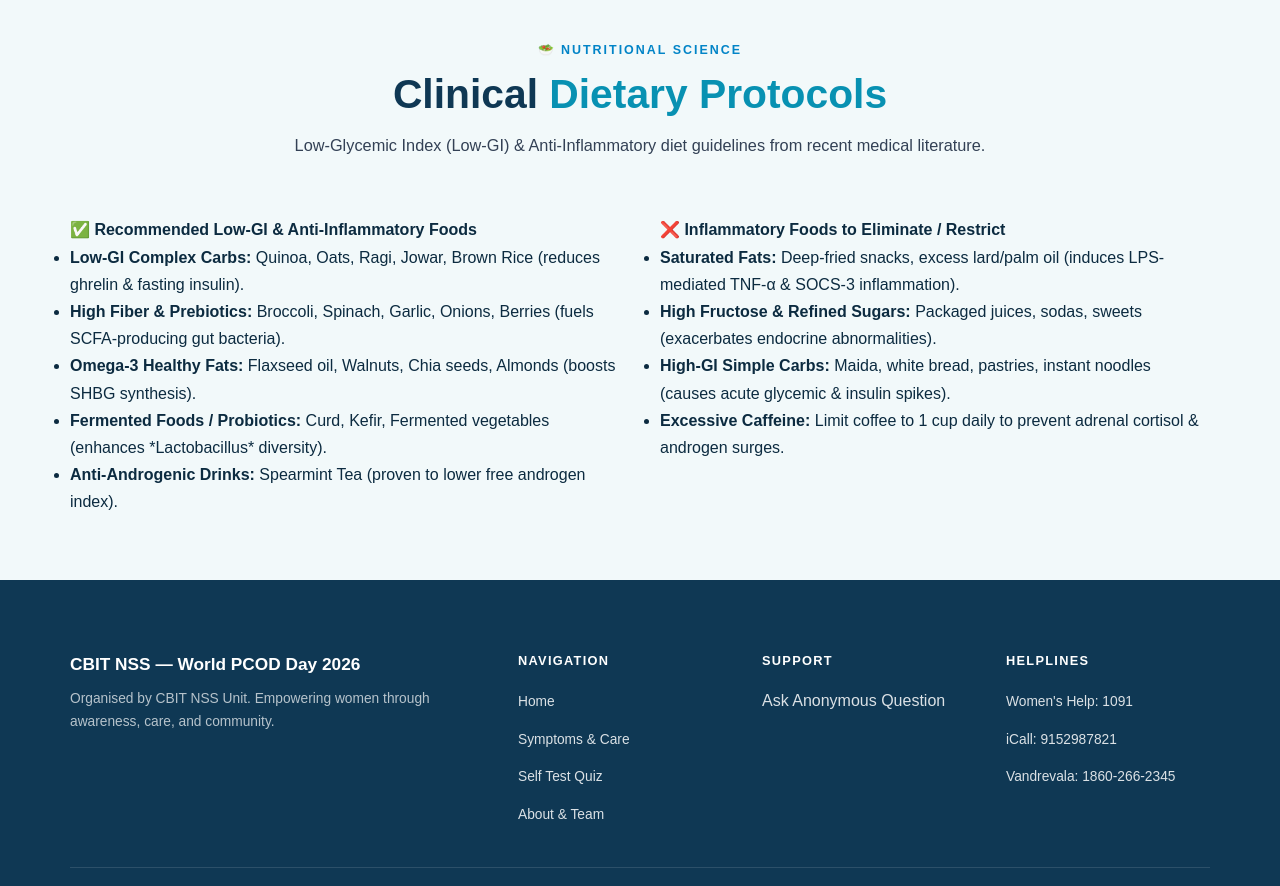
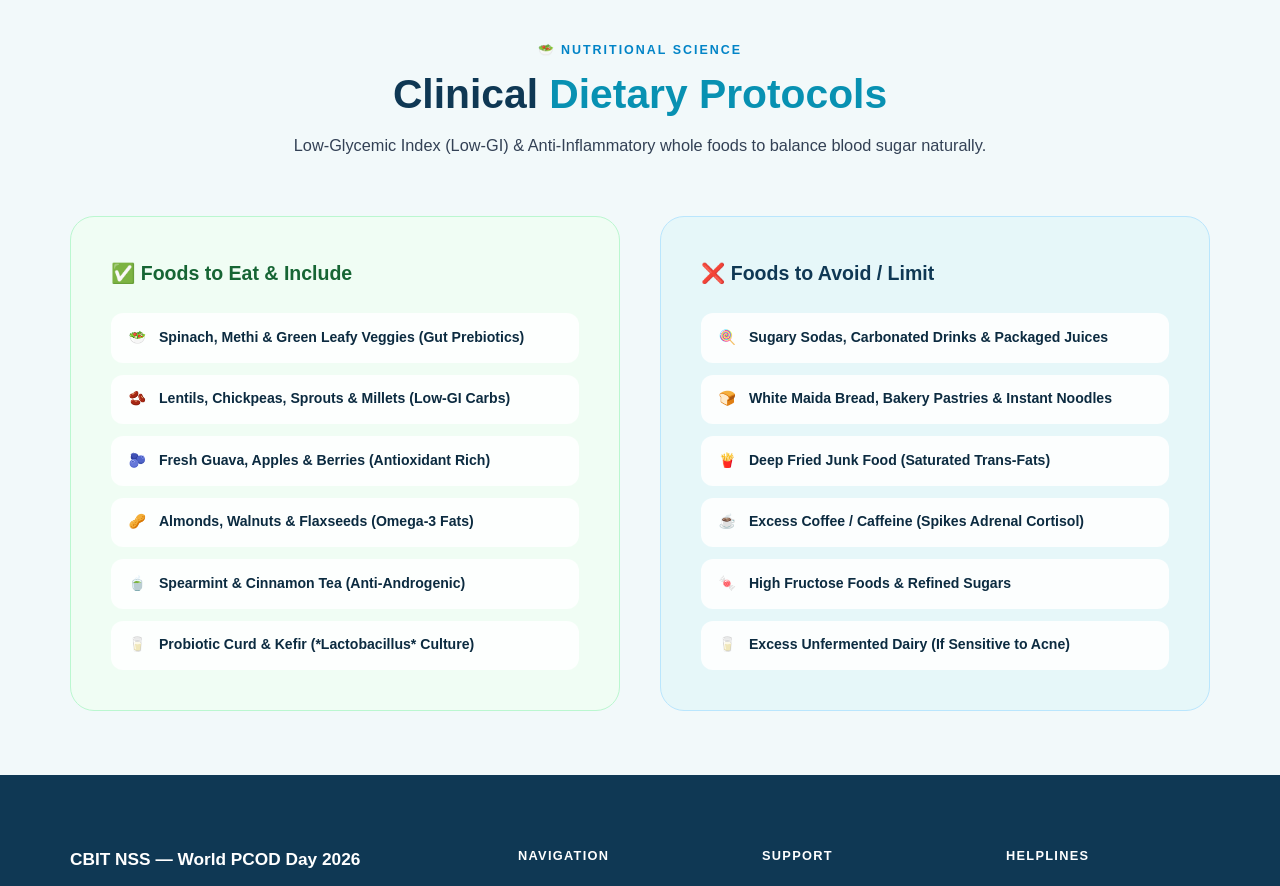
Before and after one commit to vroom0456/CBITNSS-World-PMOS-Day, a Next.js app: page /symptoms in a window 1280 px wide. Shown: the part 1600-2486 px from the top of the page. Built offline with nearby package versions, Linux system fonts and the light colour scheme.

Commit message:
Restore exact original .diet-box, .food-list, and .food-item column structures for Clinical Dietary Protocols

```diff
--- a/src/app/symptoms/page.tsx
+++ b/src/app/symptoms/page.tsx
@@ -198,34 +198,38 @@ export default function SymptomsPage() {
           </div>
         </section>
 
-        {/* DIET SECTION */}
+        {/* DIET SECTION WITH ORIGINAL DIET-BOX, EAT, AVOID, FOOD-LIST, FOOD-ITEM CLASSES */}
         <section id="diet" style={{ padding: "3rem 0 4rem" }}>
           <div className="container">
             <div className="heading-box reveal">
               <span className="section-tag">🥗 Nutritional Science</span>
               <h2 className="section-title">Clinical <span className="accent">Dietary Protocols</span></h2>
-              <p className="section-desc">Low-Glycemic Index (Low-GI) &amp; Anti-Inflammatory diet guidelines from recent medical literature.</p>
+              <p className="section-desc">Low-Glycemic Index (Low-GI) &amp; Anti-Inflammatory whole foods to balance blood sugar naturally.</p>
             </div>
 
             <div className="diet-grid">
-              <div className="diet-card eat reveal-left">
-                <h4>✅ Recommended Low-GI &amp; Anti-Inflammatory Foods</h4>
-                <ul className="diet-list">
-                  <li><strong>Low-GI Complex Carbs:</strong> Quinoa, Oats, Ragi, Jowar, Brown Rice (reduces ghrelin &amp; fasting insulin).</li>
-                  <li><strong>High Fiber &amp; Prebiotics:</strong> Broccoli, Spinach, Garlic, Onions, Berries (fuels SCFA-producing gut bacteria).</li>
-                  <li><strong>Omega-3 Healthy Fats:</strong> Flaxseed oil, Walnuts, Chia seeds, Almonds (boosts SHBG synthesis).</li>
-                  <li><strong>Fermented Foods / Probiotics:</strong> Curd, Kefir, Fermented vegetables (enhances *Lactobacillus* diversity).</li>
-                  <li><strong>Anti-Androgenic Drinks:</strong> Spearmint Tea (proven to lower free androgen index).</li>
-                </ul>
+              <div className="diet-box eat reveal-left">
+                <h4>✅ Foods to Eat &amp; Include</h4>
+                <div className="food-list">
+                  <div className="food-item"><span>🥗</span><span>Spinach, Methi &amp; Green Leafy Veggies (Gut Prebiotics)</span></div>
+                  <div className="food-item"><span>🫘</span><span>Lentils, Chickpeas, Sprouts &amp; Millets (Low-GI Carbs)</span></div>
+                  <div className="food-item"><span>🫐</span><span>Fresh Guava, Apples &amp; Berries (Antioxidant Rich)</span></div>
+                  <div className="food-item"><span>🥜</span><span>Almonds, Walnuts &amp; Flaxseeds (Omega-3 Fats)</span></div>
+                  <div className="food-item"><span>🍵</span><span>Spearmint &amp; Cinnamon Tea (Anti-Androgenic)</span></div>
+                  <div className="food-item"><span>🥛</span><span>Probiotic Curd &amp; Kefir (*Lactobacillus* Culture)</span></div>
+                </div>
               </div>
-              <div className="diet-card avoid reveal-right">
-                <h4>❌ Inflammatory Foods to Eliminate / Restrict</h4>
-                <ul className="diet-list">
-                  <li><strong>Saturated Fats:</strong> Deep-fried snacks, excess lard/palm oil (induces LPS-mediated TNF-α &amp; SOCS-3 inflammation).</li>
-                  <li><strong>High Fructose &amp; Refined Sugars:</strong> Packaged juices, sodas, sweets (exacerbates endocrine abnormalities).</li>
-                  <li><strong>High-GI Simple Carbs:</strong> Maida, white bread, pastries, instant noodles (causes acute glycemic &amp; insulin spikes).</li>
-                  <li><strong>Excessive Caffeine:</strong> Limit coffee to 1 cup daily to prevent adrenal cortisol &amp; androgen surges.</li>
-                </ul>
+
+              <div className="diet-box avoid reveal-right">
+                <h4>❌ Foods to Avoid / Limit</h4>
+                <div className="food-list">
+                  <div className="food-item"><span>🍭</span><span>Sugary Sodas, Carbonated Drinks &amp; Packaged Juices</span></div>
+                  <div className="food-item"><span>🍞</span><span>White Maida Bread, Bakery Pastries &amp; Instant Noodles</span></div>
+                  <div className="food-item"><span>🍟</span><span>Deep Fried Junk Food (Saturated Trans-Fats)</span></div>
+                  <div className="food-item"><span>☕</span><span>Excess Coffee / Caffeine (Spikes Adrenal Cortisol)</span></div>
+                  <div className="food-item"><span>🍬</span><span>High Fructose Foods &amp; Refined Sugars</span></div>
+                  <div className="food-item"><span>🥛</span><span>Excess Unfermented Dairy (If Sensitive to Acne)</span></div>
+                </div>
               </div>
             </div>
           </div>
```
